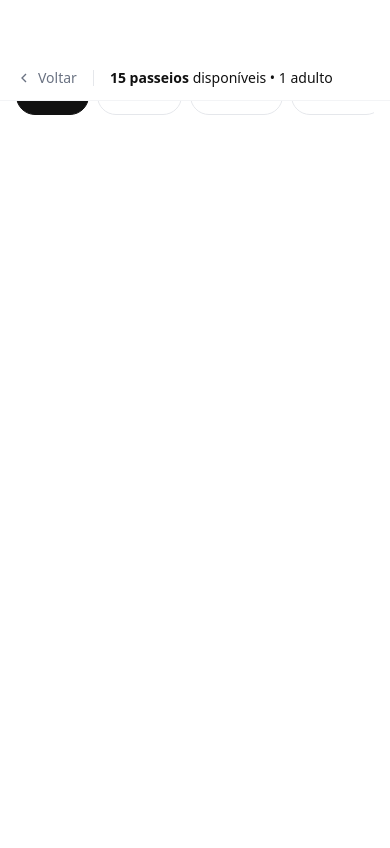
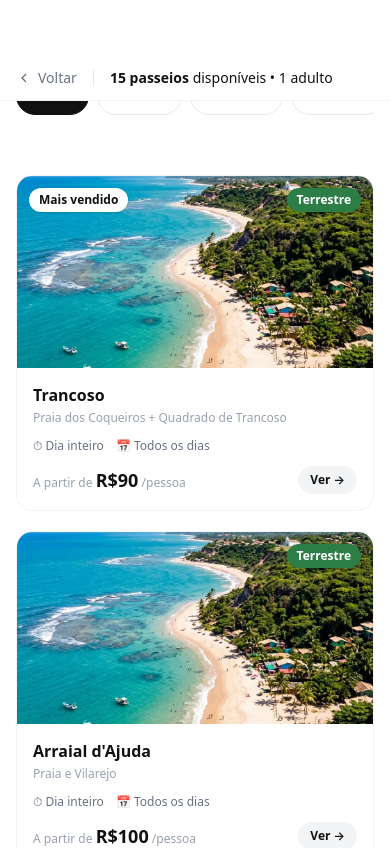
Before and after one commit to Huendelx/Tour-Porto-Seguro, a Next.js app: page /buscar in a window 390 px wide. Shown: the top 848 px of the page. Built offline with nearby package versions, Linux system fonts and the light colour scheme.

Commit message:
fix: /buscar flex-col no mobile para mostrar resultados

```diff
--- a/src/app/buscar/page.tsx
+++ b/src/app/buscar/page.tsx
@@ -57,7 +57,7 @@ function SearchResults() {
         </div>
       </div>
 
-      <div className="max-w-6xl mx-auto px-4 py-8 flex gap-8">
+      <div className="max-w-6xl mx-auto px-4 py-8 flex flex-col lg:flex-row gap-8">
 
         {/* ── Filtros sidebar desktop ── */}
         <aside className="hidden lg:block w-60 flex-shrink-0">
```
